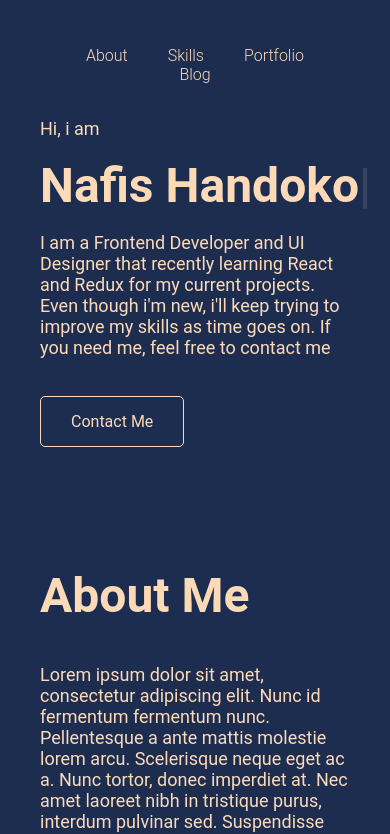
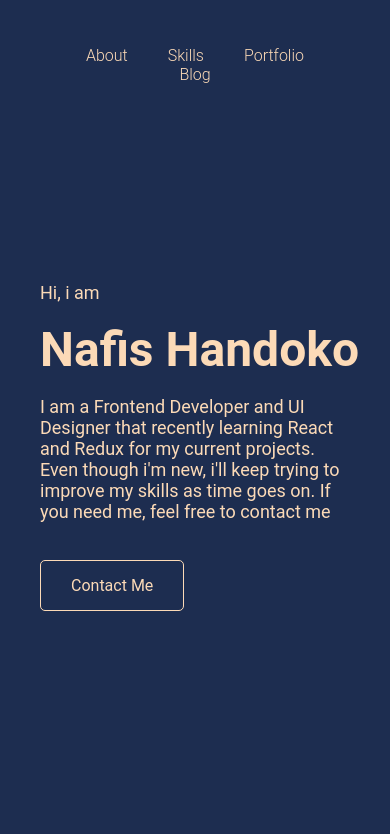
Before and after one commit to NafisHandoko/portfolio, a Next.js app: page / in a window 390 px wide. Shown: the top 834 px of the page. Built offline with nearby package versions, Linux system fonts and the light colour scheme.

Commit message:
solve viewport blank space issue on aos

```diff
--- a/styles/globals.css
+++ b/styles/globals.css
@@ -39,6 +39,8 @@ li{
 header{
   display: flex;
   flex-direction: row;
+  align-items: center;
+  height: 80vh;
 }
 
 p{
@@ -62,3 +64,9 @@ h4{
   font-size: 24px;
   margin: 0;
 }
+
+@media (max-width: 768px){
+  body{
+    overflow-x: hidden;
+  }
+}
```
